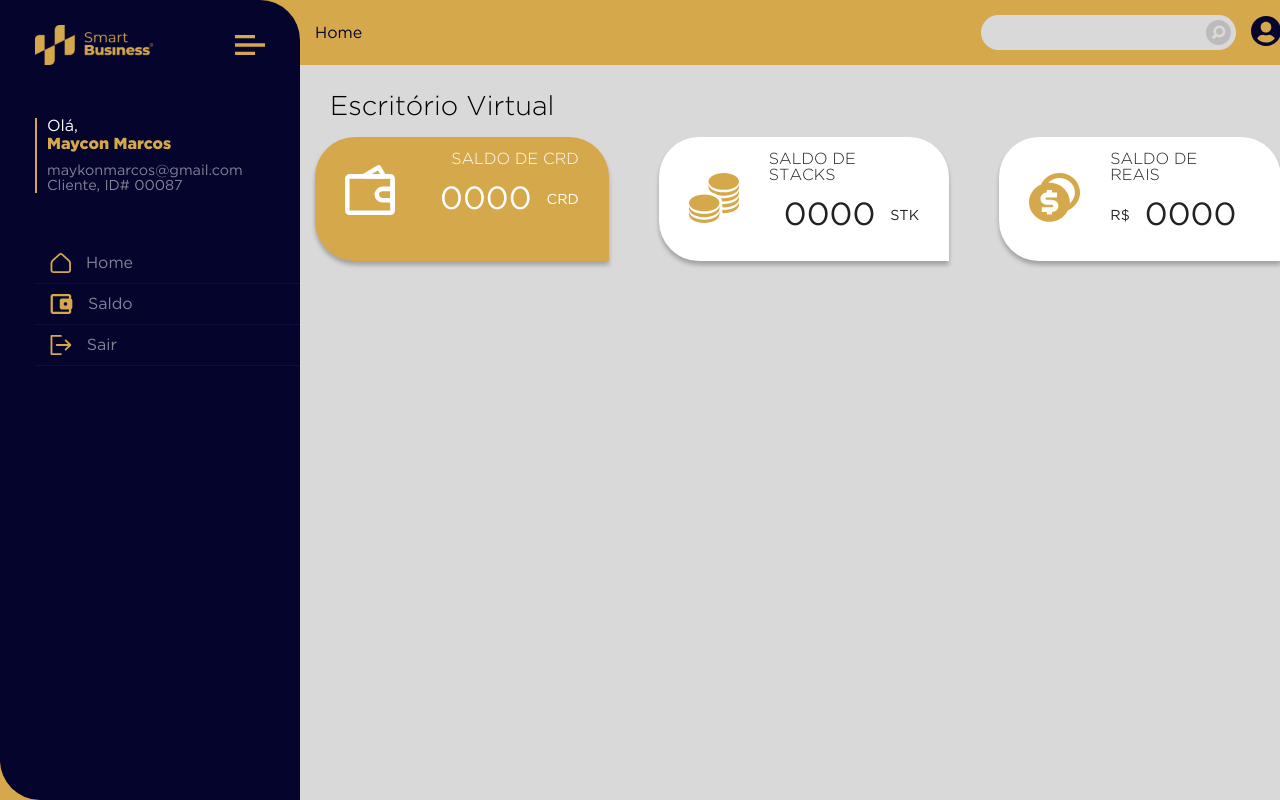
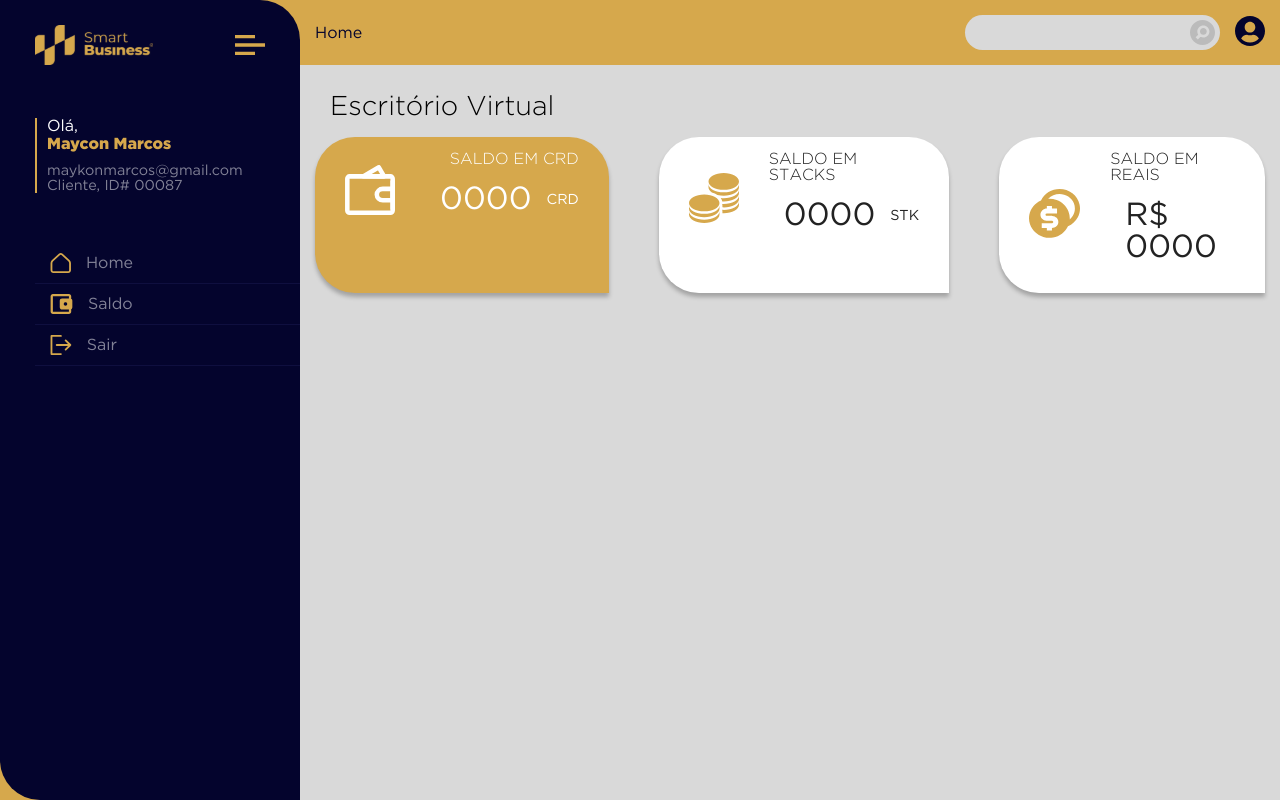
Before and after one commit to codethebasics/credcoin, a Next.js app: page /home in a window 1280 px wide. Built offline with nearby package versions, Linux system fonts and the light colour scheme.

Commit message:
balanceCard

```diff
--- a/components/layout/cards/BalanceCard/index.js
+++ b/components/layout/cards/BalanceCard/index.js
@@ -1,9 +1,48 @@
-import { BalanceCardStyle } from './style';
+import {
+    BalanceCardComponent,
+    Body,
+    Header,
+    Icon,
+    Info,
+    Value,
+    Symbol,
+} from './style';
+import Card from '../Card';
 
-export default function BalanceCard({ children, background, color }) {
+export default function BalanceCard({
+    background,
+    color,
+    padding,
+    img,
+    label,
+    balance,
+    symbol,
+}) {
     return (
-        <BalanceCardStyle background={background} color={color}>
-            {children}
-        </BalanceCardStyle>
+        <Card background={background} color={color} padding={padding}>
+            <BalanceCardComponent
+                img={img}
+                label={label}
+                balance={balance}
+                symbol={symbol}
+            >
+                <Icon>
+                    <img height="50" src={img} />
+                </Icon>
+                <Info>
+                    <Header>
+                        <span>{label}</span>
+                    </Header>
+                    <Body>
+                        <Value>
+                            <span>{balance}</span>
+                        </Value>
+                        <Symbol>
+                            <span>{symbol}</span>
+                        </Symbol>
+                    </Body>
+                </Info>
+            </BalanceCardComponent>
+        </Card>
     );
 }
--- a/components/layout/cards/BalanceCard/style.js
+++ b/components/layout/cards/BalanceCard/style.js
@@ -1,9 +1,39 @@
 import styled from 'styled-components';
 
-export const BalanceCardStyle = styled.div`
-    background: ${(props) => props.background};
-    color: ${(props) => props.color};
-    border-radius: 40px 40px 0 40px;
-    box-shadow: 0px 4px 4px rgba(0, 0, 0, 0.25);
-    width: 100%;
+export const BalanceCardComponent = styled.div`
+    display: flex;
+    align-items: center;
+    justify-content: space-between;
 `;
+
+export const Icon = styled.div`
+    padding: 0 15px;
+`;
+
+export const Info = styled.div`
+    display: flex;
+    flex-direction: column;
+`;
+
+export const Header = styled.div`
+    display: flex;
+    text-transform: uppercase;
+    padding: 0 15px;
+    align-self: flex-end;
+    font-family: gothamLight, Verdana, Geneva, Tahoma, sans-serif;
+`;
+
+export const Body = styled.div`
+    display: flex;
+    align-items: center;
+    padding: 15px;
+`;
+
+export const Value = styled.div`
+    font-size: 2rem;
+    padding: 0 15px;
+`;
+
+export const Symbol = styled.div`
+    font-size: 0.9rem;
+`;
--- /dev/null
+++ b/components/layout/cards/Card/index.js
@@ -0,0 +1,13 @@
+import { CardComponent } from './style';
+
+export default function Card(props) {
+    return (
+        <CardComponent
+            background={props.background}
+            color={props.color}
+            padding={props.padding}
+        >
+            {props.children}
+        </CardComponent>
+    );
+}
--- /dev/null
+++ b/components/layout/cards/Card/style.js
@@ -0,0 +1,10 @@
+import styled from 'styled-components';
+
+export const CardComponent = styled.div`
+    background: ${(props) => props.background};
+    color: ${(props) => props.color};
+    border-radius: 40px 40px 0 40px;
+    box-shadow: 0px 4px 4px rgba(0, 0, 0, 0.25);
+    width: 100%;
+    padding: ${(props) => props.padding};
+`;
--- a/pages/home/index.js
+++ b/pages/home/index.js
@@ -1,71 +1,38 @@
 import styles from '../../styles/pages/Home.module.scss';
 import { BalanceCard } from '../../components/layout/cards';
+import Card from '../../components/layout/cards/Card';
 
 export default function Home(props) {
     return (
         <div className={styles.home}>
             <div className={styles.banner}>Escritório Virtual</div>
             <div className={styles.balanceContainer}>
-                <BalanceCard background={'#D6A84C'} color={'#FFFFFF'}>
-                    <div className={styles.cardBalance}>
-                        <div className={styles.icon}>
-                            <img height="50" src="/img/white-wallet.svg" />
-                        </div>
-                        <div className={styles.info}>
-                            <div className={styles.header}>
-                                <span>Saldo de CRD</span>
-                            </div>
-                            <div className={styles.body}>
-                                <div className={styles.value}>
-                                    <span>0000</span>
-                                </div>
-                                <div className={styles.symbol}>
-                                    <span>CRD</span>
-                                </div>
-                            </div>
-                        </div>
-                    </div>
-                </BalanceCard>
-                <BalanceCard background={'#FFFFFF'} color={'#222222'}>
-                    <div className={styles.cardBalance}>
-                        <div className={styles.icon}>
-                            <img height="50" src="/img/gold-coin.svg" />
-                        </div>
-                        <div className={styles.info}>
-                            <div className={styles.header}>
-                                <span>Saldo de STACKS</span>
-                            </div>
-                            <div className={styles.body}>
-                                <div className={styles.value}>
-                                    <span>0000</span>
-                                </div>
-                                <div className={styles.symbol}>
-                                    <span>STK</span>
-                                </div>
-                            </div>
-                        </div>
-                    </div>
-                </BalanceCard>
-                <BalanceCard background={'#FFFFFF'} color={'#222222'}>
-                    <div className={styles.cardBalance}>
-                        <div className={styles.icon}>
-                            <img height="50" src="/img/gold-dolar.svg" />
-                        </div>
-                        <div className={styles.info}>
-                            <div className={styles.header}>
-                                <span>Saldo de REAIS</span>
-                            </div>
-                            <div className={styles.body}>
-                                <div className={styles.symbol}>
-                                    <span>R$</span>
-                                </div>
-                                <div className={styles.value}>
-                                    <span>0000</span>
-                                </div>
-                            </div>
-                        </div>
-                    </div>
-                </BalanceCard>
+                <BalanceCard
+                    background={'#D6A84C'}
+                    color={'#FFFFFF'}
+                    padding={'15px'}
+                    img={'/img/white-wallet.svg'}
+                    label={'Saldo em CRD'}
+                    balance={'0000'}
+                    symbol={'CRD'}
+                />
+                <BalanceCard
+                    background={'#FFFFFF'}
+                    color={'#222222'}
+                    padding={'15px'}
+                    img={'/img/gold-coin.svg'}
+                    label={'Saldo em STACKS'}
+                    balance={'0000'}
+                    symbol={'STK'}
+                />
+                <BalanceCard
+                    background={'#FFFFFF'}
+                    color={'#222222'}
+                    padding={'15px'}
+                    img={'/img/gold-dolar.svg'}
+                    label={'Saldo em REAIS'}
+                    balance={'R$ 0000'}
+                />
             </div>
         </div>
     );
```
